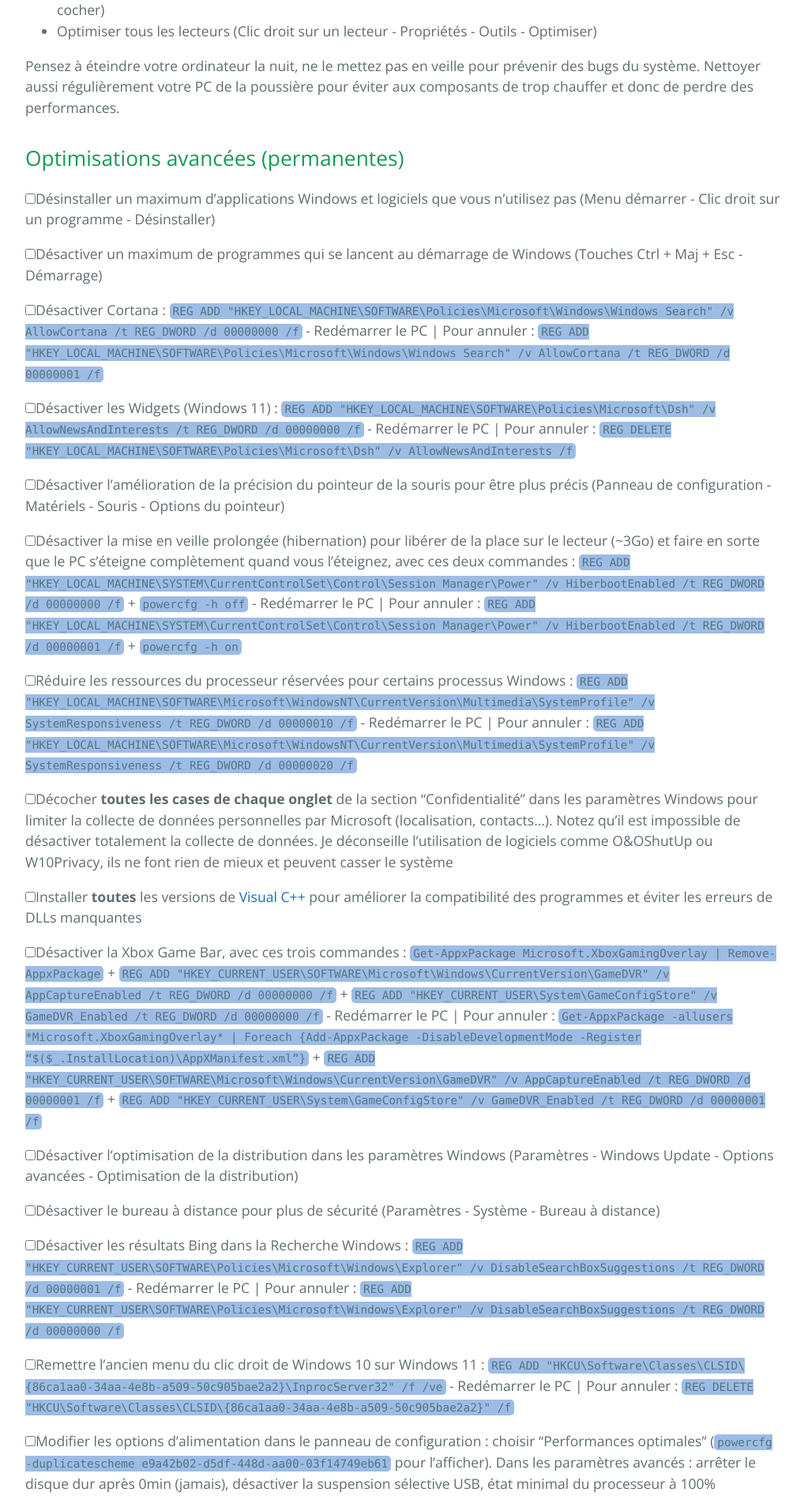
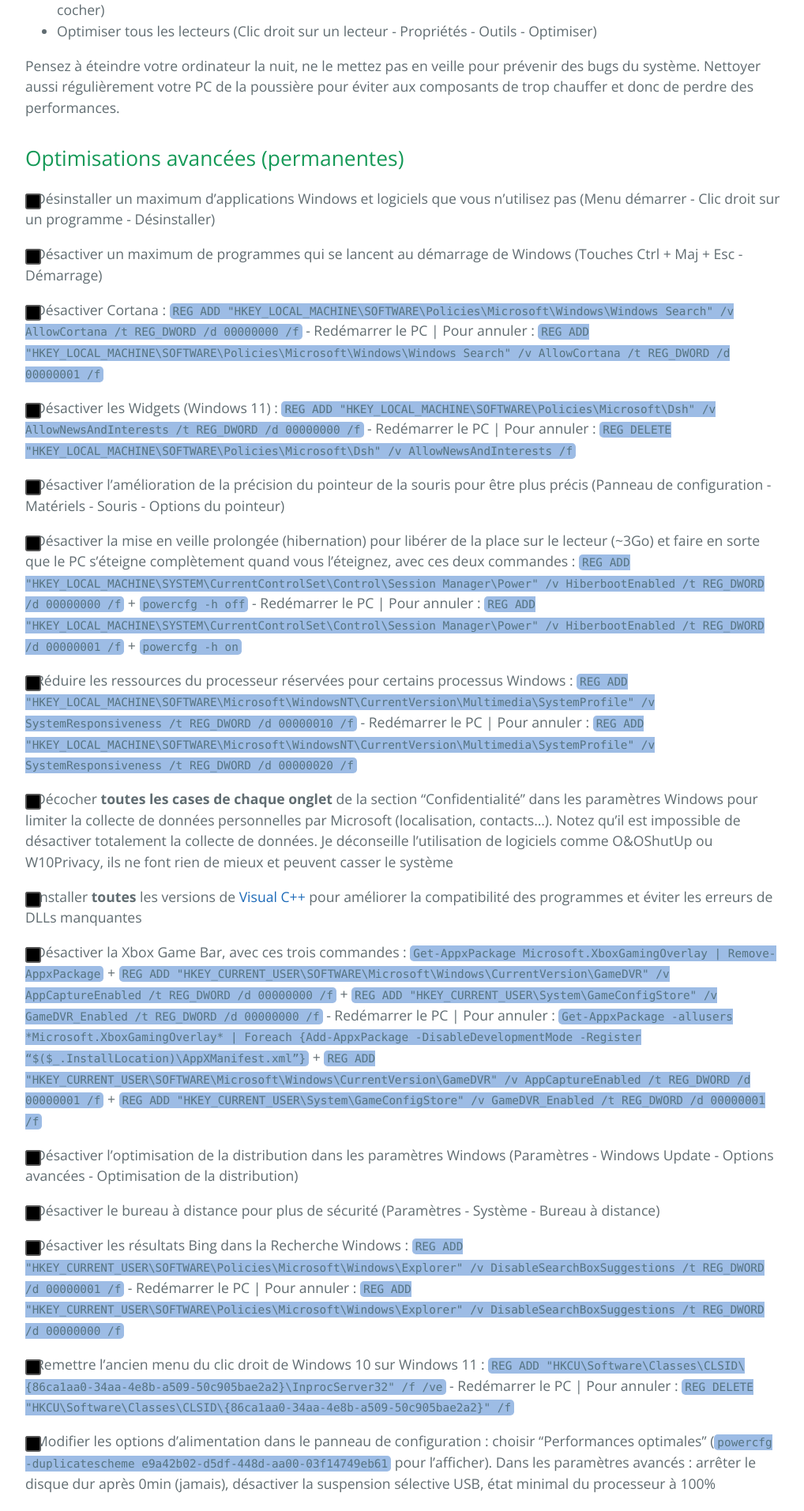
Before and after one commit to PouletEnSlip/pouletenslip.github.io, a Jekyll site: the page built from pages/opti/index.md, in a window 1280 px wide. Shown: the part 1376-3289 px from the top of the page at 79% size, without its empty margins (128-1146 px from the left). Built offline with Jekyll 4.4.1, drawn with Linux system fonts in a browser that asks for light colours; comment, search, counter and statistics services are not loaded.

Commit message:
Update style.scss

```diff
--- a/assets/css/style.scss
+++ b/assets/css/style.scss
@@ -3,10 +3,36 @@
 
 @import 'jekyll-theme-cayman';
 
-input[type='checkbox'] {
-  padding: 10px 10px 10px 10px;
+input[type=checkbox] {
+         position: relative;
+	       cursor: pointer;
+    }
+    input[type=checkbox]:before {
+         content: "";
+         display: block;
+         position: absolute;
+         width: 16px;
+         height: 16px;
+         top: 0;
+         left: 0;
+         border: 2px solid #555555;
+         border-radius: 3px;
+         background-color: black;
 }
-
+    input[type=checkbox]:checked:after {
+         content: "";
+         display: block;
+         width: 5px;
+         height: 10px;
+         border: solid black;
+         border-width: 0 2px 2px 0;
+         -webkit-transform: rotate(45deg);
+         -ms-transform: rotate(45deg);
+         transform: rotate(45deg);
+         position: absolute;
+         top: 2px;
+         left: 6px;
+}
 .label-for-check:hover {
   cursor: pointer;
 }
```
